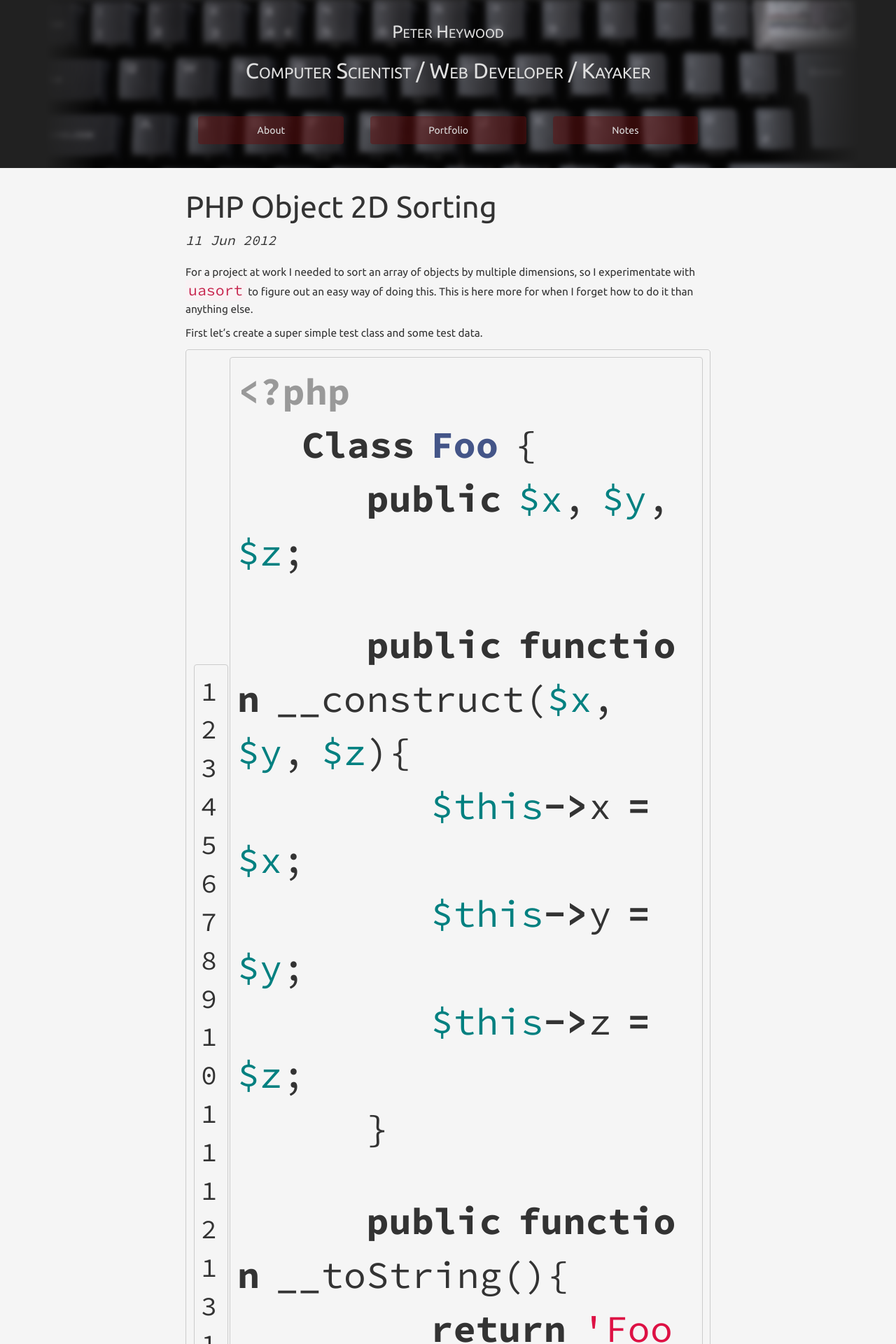
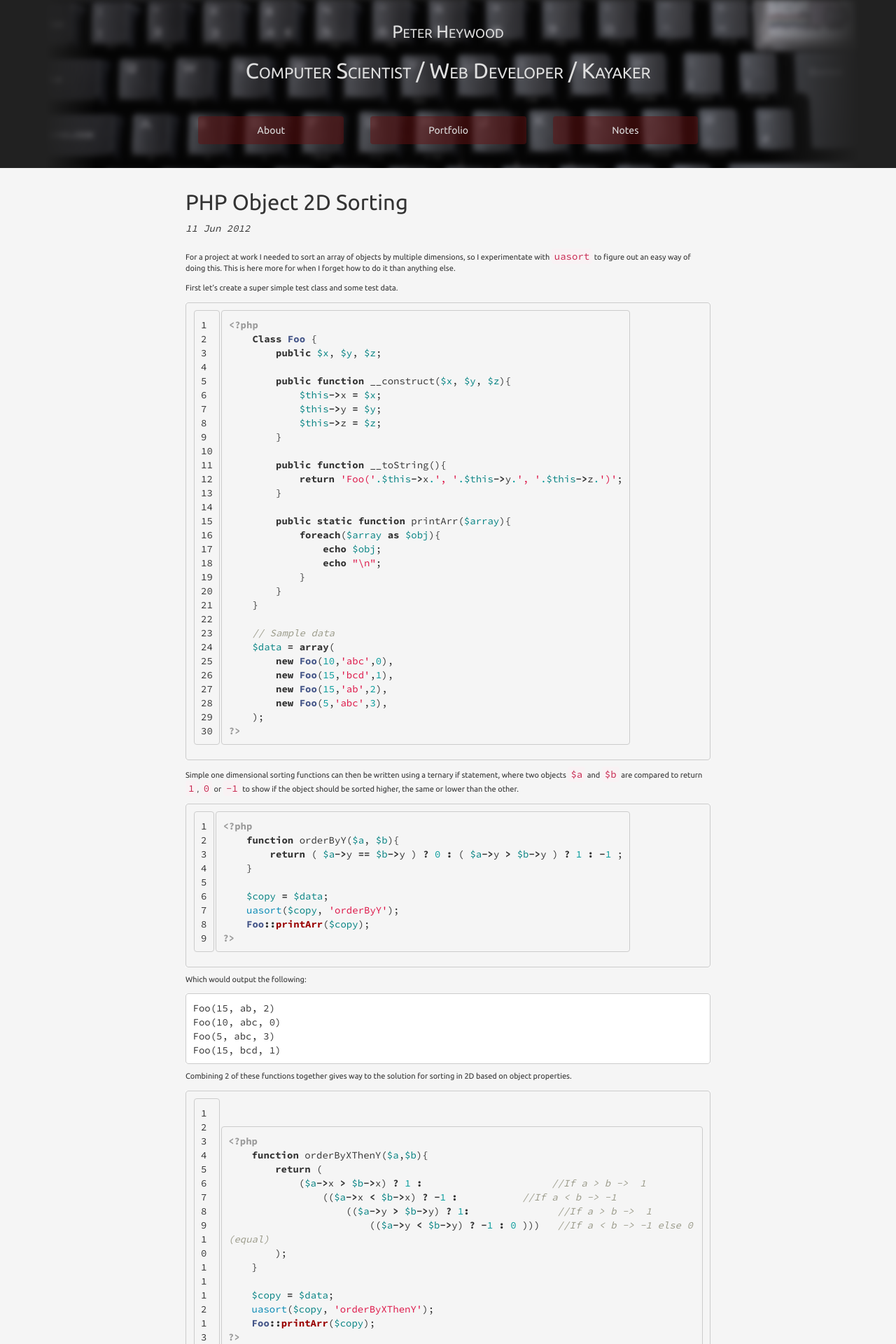
Before and after one commit to ptheywood/ptheywood.github.io, a Jekyll site: the page built from _posts/2012-06-11-php-object-2d-sorting.md, in a window 1280 px wide. Shown: the top 1920 px of the page at 70% size. Built offline with Jekyll 4.4.1, drawn with Linux system fonts in a browser that asks for light colours; nearby versions of some CDN libraries; Markdown is read by kramdown in place of the engine named in the settings.

Commit message:
Correct font size on unix via rem

```diff
--- a/css/main.css
+++ b/css/main.css
@@ -16,16 +16,16 @@ pre, code,
 pre code span,
 .highlight {
     font-family: 'Source Code Pro', sans-serif;
-    font-size: 1.4em;
+    font-size: 1.4rem;
 }
 
 p {
-    font-size: 1.1em;
+    font-size: 1.1rem;
     margin: 8px 0 12px 0;
 }
 
 h2 {
-    font-size: 3.1em;
+    font-size: 3.1rem;
 }
 
 a {
```
